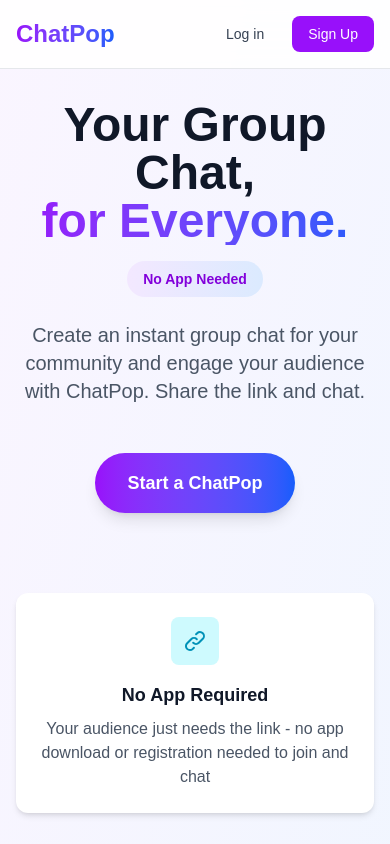
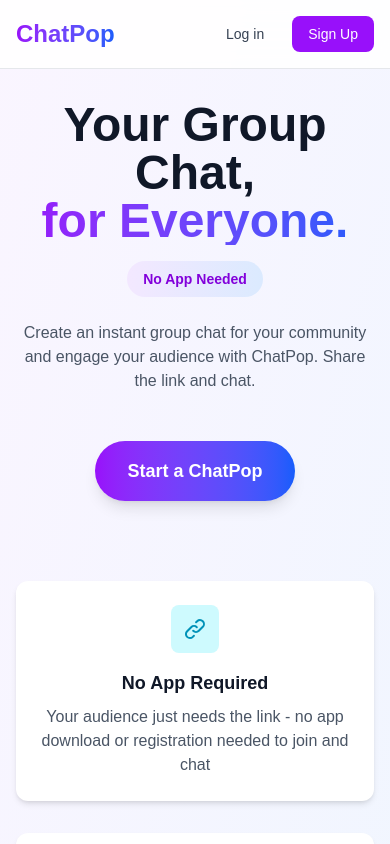
Before and after one commit to robertddewey/ChatPop, a Next.js app in the folder frontend/: page / in a window 390 px wide. Shown: the top 844 px of the page. Built offline with nearby package versions, Linux system fonts and the light colour scheme; no server answers.

Commit message:
Reduce homepage subtitle font size on mobile
- Mobile: text-base (16px)
- Desktop: text-xl (20px)
- Improves readability on smaller screens

```diff
--- a/frontend/src/app/page.tsx
+++ b/frontend/src/app/page.tsx
@@ -76,7 +76,7 @@
             </span>
           </div>
 
-          <p className="text-xl text-gray-600 dark:text-gray-300 mb-12 max-w-2xl mx-auto">
+          <p className="text-base md:text-xl text-gray-600 dark:text-gray-300 mb-12 max-w-2xl mx-auto">
             {MARKETING.hero.subtitle}
           </p>
 
```
